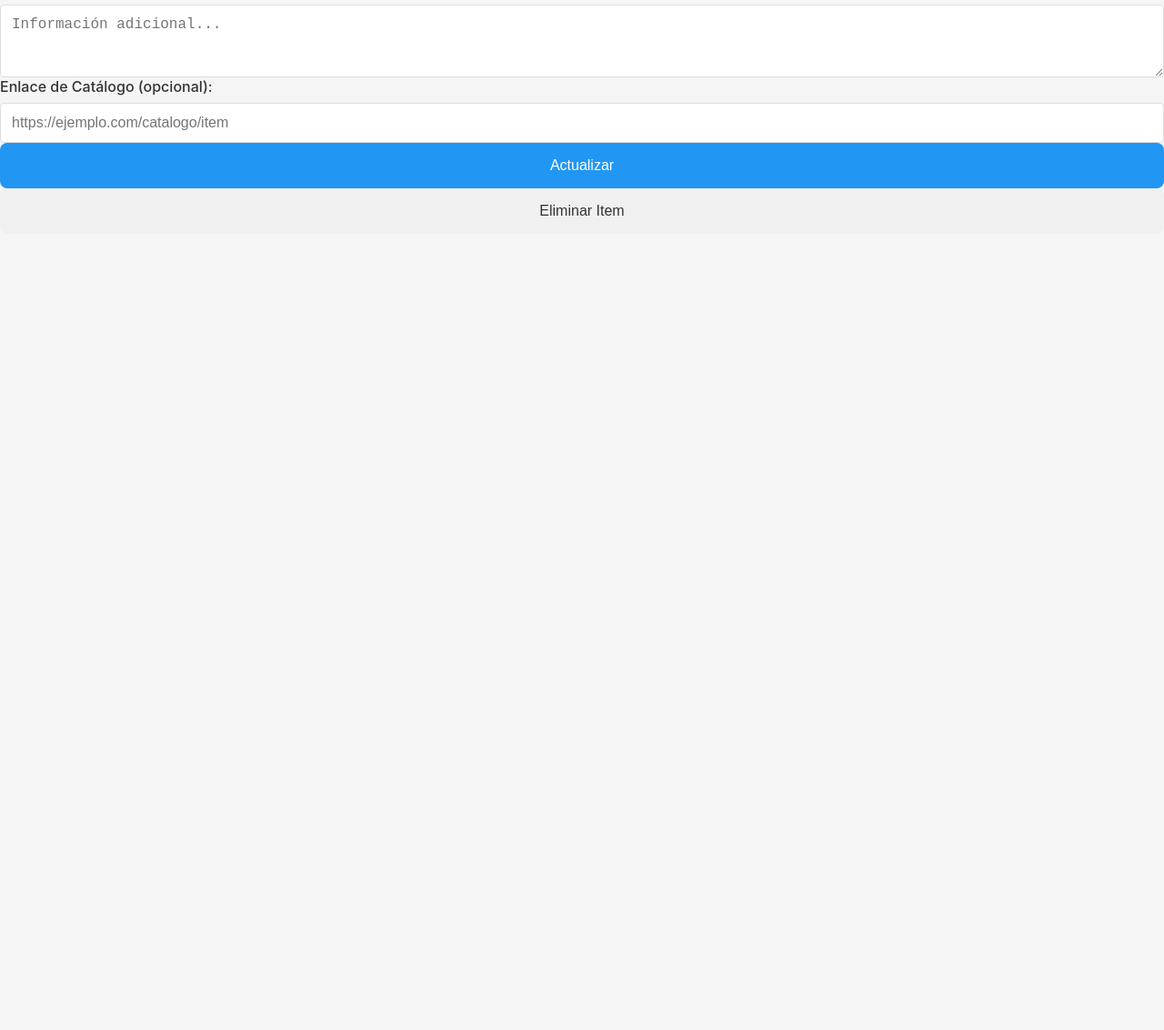
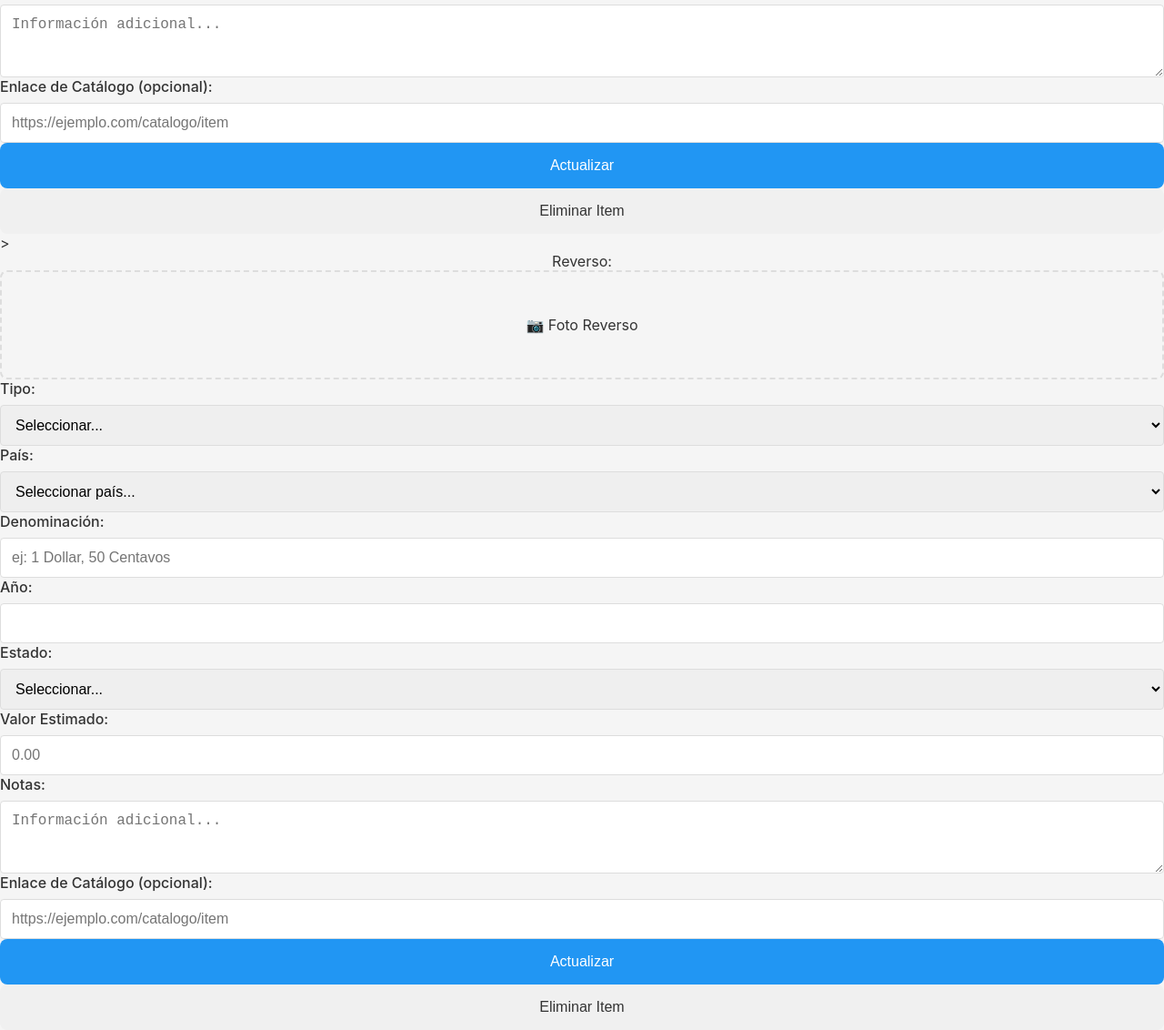
Before and after one commit to AleAguilarCR/numismatica, a plain HTML site: page index.html in a window 1280 px wide. Shown: the part 1418-2550 px from the top of the page at 91% size. Before the commit the page ends 1675 px from the top, so only its background shows below. Drawn offline with Linux system fonts and the light colour scheme; no server answers.

Commit message:
Add files via upload

```diff
--- a/index.html
+++ b/index.html
@@ -370,6 +370,94 @@
     <script src="countries.js"></script>
     <script src="app.js"></script>
     <script>
+        document.addEventListener('DOMContentLoaded', function() {
+            if (typeof CoinCollectionApp !== 'undefined') {
+                console.log('Inicializando aplicación...');
+                window.app = new CoinCollectionApp();
+            } else {
+                console.error('CoinCollectionApp no está definida');
+            }
+        });
+    </script>
+</body>
+</html>>
+                    <div class="photo-group">
+                        <label>Reverso:</label>
+                        <div class="photo-preview" id="editPhotoPreviewBack">
+                            <span>📷 Foto Reverso</span>
+                        </div>
+                        <input type="file" id="editPhotoInputBack" accept="image/*" hidden>
+                    </div>
+                </div>
+
+                <div class="form-group">
+                    <label>Tipo:</label>
+                    <select id="editItemType" required>
+                        <option value="">Seleccionar...</option>
+                        <option value="moneda">Moneda</option>
+                        <option value="billete">Billete</option>
+                    </select>
+                </div>
+
+                <div class="form-group">
+                    <label>País:</label>
+                    <select id="editCountry" required>
+                        <option value="">Seleccionar país...</option>
+                    </select>
+                </div>
+
+                <div class="form-group">
+                    <label>Denominación:</label>
+                    <input type="text" id="editDenomination" placeholder="ej: 1 Dollar, 50 Centavos" required>
+                </div>
+
+                <div class="form-group">
+                    <label>Año:</label>
+                    <input type="number" id="editYear" min="1800" max="2024" required>
+                </div>
+
+                <div class="form-group">
+                    <label>Estado:</label>
+                    <select id="editCondition" required>
+                        <option value="">Seleccionar...</option>
+                        <option value="Pobre">Pobre</option>
+                        <option value="Regular">Regular</option>
+                        <option value="Bueno">Bueno</option>
+                        <option value="Muy Bueno">Muy Bueno</option>
+                        <option value="Excelente">Excelente</option>
+                        <option value="Sin Circular">Sin Circular</option>
+                    </select>
+                </div>
+
+                <div class="form-group">
+                    <label>Valor Estimado:</label>
+                    <input type="number" id="editValue" step="0.01" placeholder="0.00">
+                </div>
+
+                <div class="form-group">
+                    <label>Notas:</label>
+                    <textarea id="editNotes" placeholder="Información adicional..."></textarea>
+                </div>
+
+                <div class="form-group">
+                    <label>Enlace de Catálogo (opcional):</label>
+                    <input type="url" id="editCatalogLink" placeholder="https://ejemplo.com/catalogo/item">
+                </div>
+
+                <button type="submit" class="btn btn-primary btn-full">Actualizar</button>
+                <button type="button" class="btn btn-secondary btn-full" id="deleteItemBtn">Eliminar Item</button>
+            </form>
+        </div>
+    </div>
+
+    <script>
+        // SQLite backend API
+        window.API_URL = 'https://numismatica-7pat.onrender.com';
+        window.dbReady = true;
+    </script>
+    <script src="countries.js"></script>
+    <script src="app.js"></script>
+    <script>
         // Asegurar que la app se inicialice después de que el DOM esté listo
         document.addEventListener('DOMContentLoaded', function() {
             if (typeof CoinCollectionApp !== 'undefined') {
```
